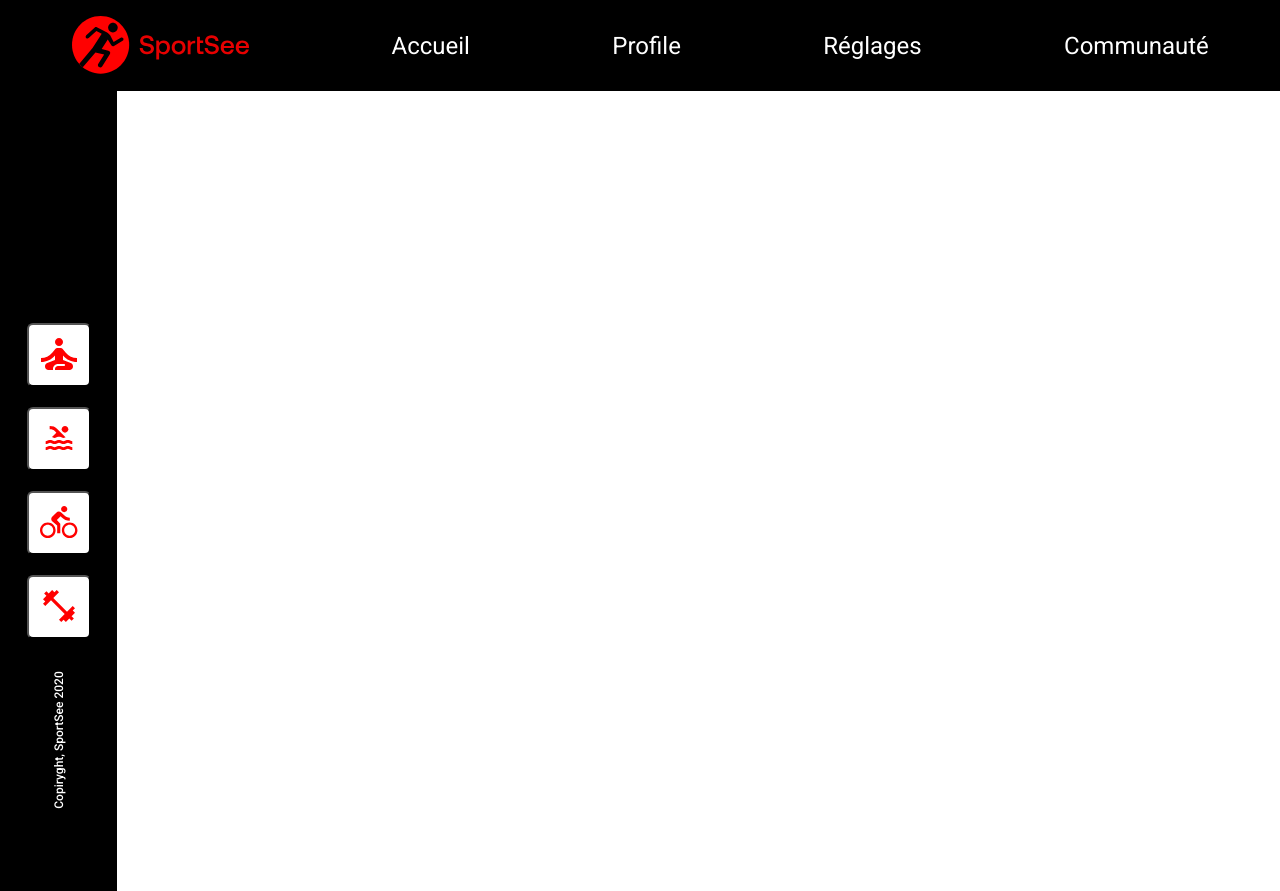
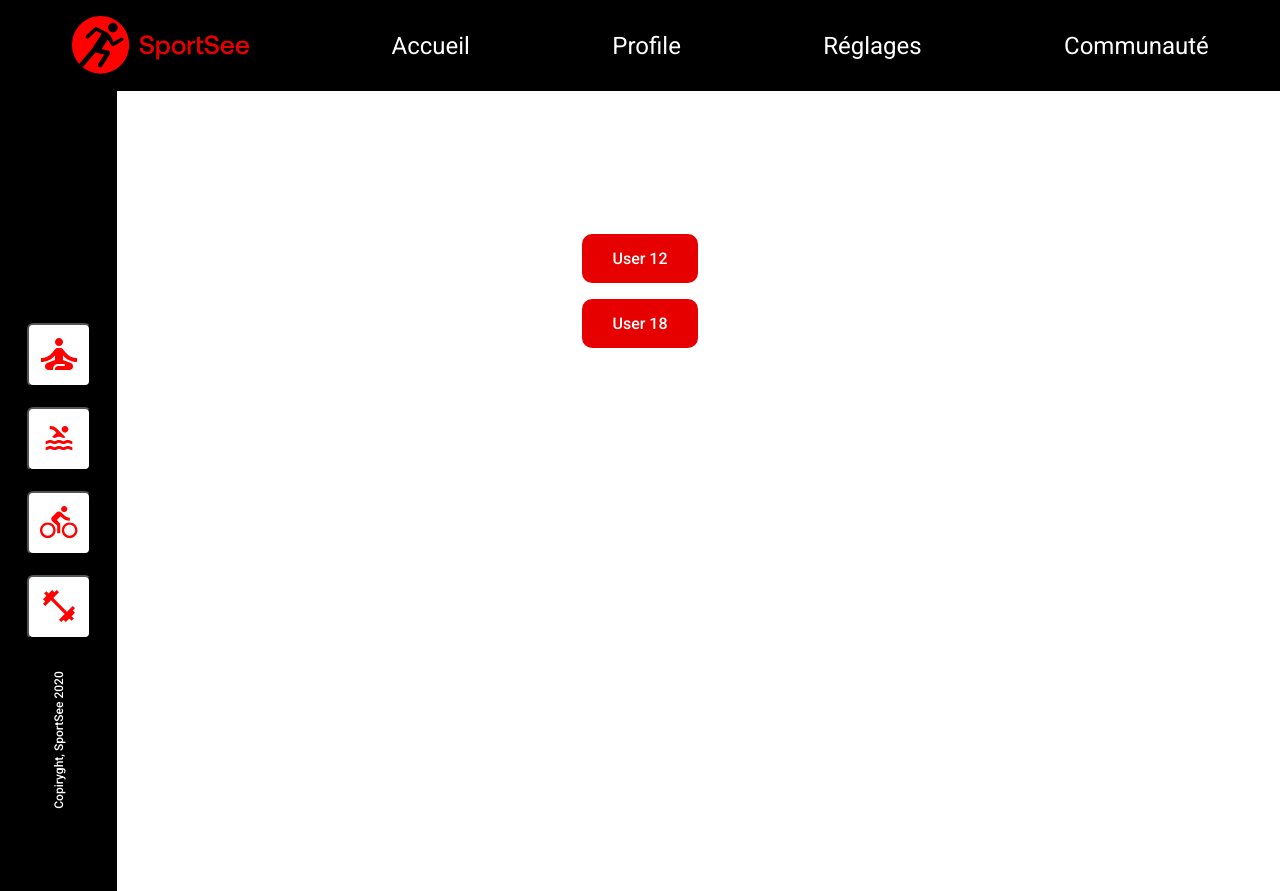
Before and after one commit to KevinLeFaucheur/SportSee, a React (Create React App) app: page / in a window 1280 px wide. Built offline with nearby package versions, Linux system fonts and the light colour scheme.

Commit message:
Home page links to profiles

```diff
--- a/src/pages/Home.jsx
+++ b/src/pages/Home.jsx
@@ -1,9 +1,27 @@
+import { Link } from "react-router-dom"
 import styled from "styled-components"
+
+const HomeWrapper = styled.div`
+    display: flex;
+    flex-direction: column;
+    justify-content: center;
+    align-items: center;
+    height: 50vh;
+
+    a, a:link, a:visited, a:focus, a:hover {
+        background-color: #E60000;
+        font-weight: 500;
+        margin: 1vh 0;
+        padding: 15px 30px;
+        border-radius: 10px;
+    }
+`
 
 export const Home = () => {
     return (
-        <div>
-            Home
-        </div>
+        <HomeWrapper>
+            <Link to={'/profile/12'} >User 12</Link>
+            <Link to={'/profile/18'} >User 18</Link>
+        </HomeWrapper>
     )
 }
```
